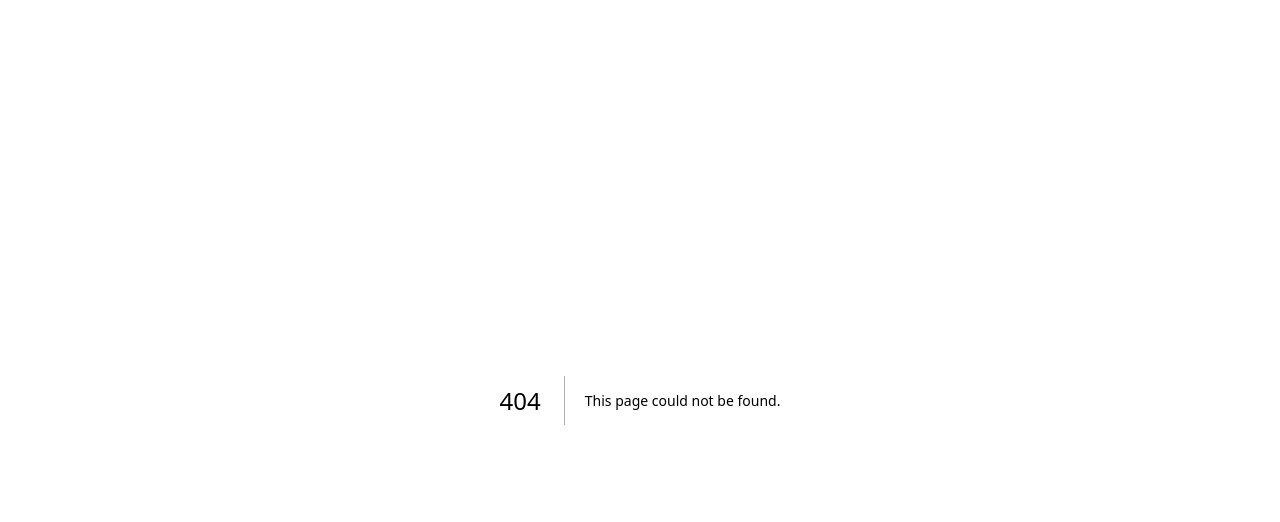
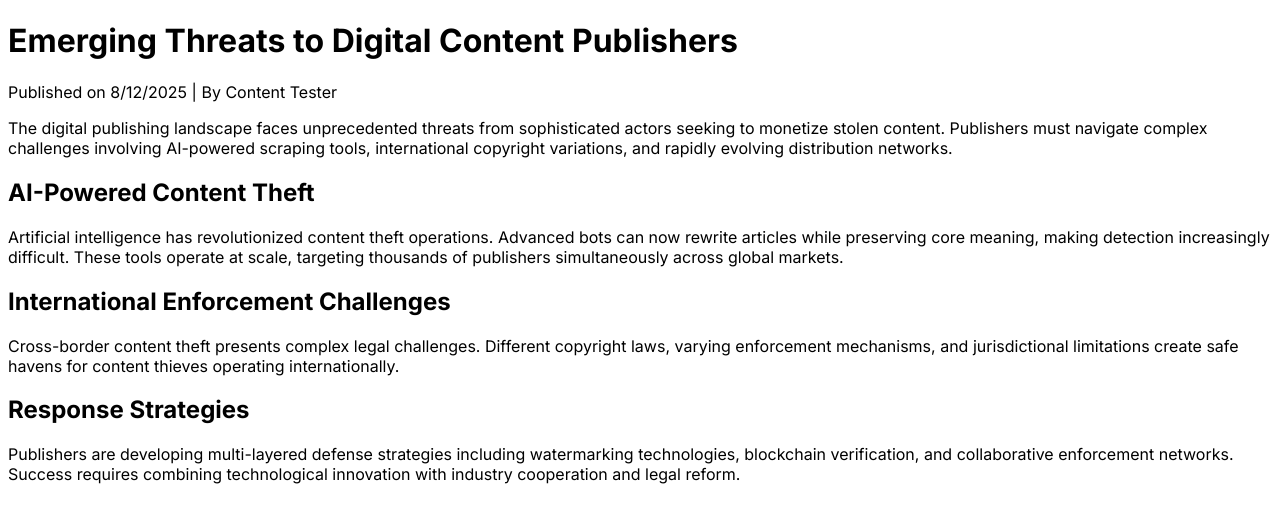
Before and after one commit to Mustapha-Zmirli/wb-test-content, a Next.js app: page /article13 in a window 1280 px wide. Before the commit this address had no page. Shown: the top 522 px of the page. Built offline with nearby package versions, Linux system fonts and the light colour scheme.

Commit message:
articles added

```diff
--- /dev/null
+++ b/app/article11/page.tsx
@@ -0,0 +1,43 @@
+export default function Article11() {
+  return (
+    <div className="max-w-4xl mx-auto px-4 py-8">
+      <header className="mb-8">
+        <h1 className="text-4xl font-bold text-gray-900 mb-4">
+          Content Protection in Contemporary Publishing Platforms
+        </h1>
+        <div className="text-gray-600 text-sm">
+          Published on {new Date().toLocaleDateString()} | By Similar Tester
+        </div>
+      </header>
+
+      <article className="prose prose-lg max-w-none">
+        <p>
+          Contemporary publishing platforms face growing challenges in protecting original content.
+          With the rise of automated content scraping and republishing, publishers require robust
+          security measures to maintain attribution and prevent unauthorized distribution.
+        </p>
+
+        <h2>Platform-Specific Issues</h2>
+        <p>
+          Each publishing platform presents unique security challenges. Social media platforms
+          struggle with viral content attribution, while news websites face sophisticated
+          content theft operations that can republish articles within minutes of publication.
+        </p>
+
+        <h2>Technical Solutions</h2>
+        <p>
+          Advanced content protection systems now employ machine learning algorithms to detect
+          unauthorized copying patterns. These systems can identify content theft across
+          multiple languages and formats, providing publishers with real-time alerts.
+        </p>
+
+        <h2>Legal and Technical Integration</h2>
+        <p>
+          The most effective content protection strategies combine technical measures with
+          legal frameworks. Automated takedown systems, backed by strong legal foundations,
+          provide publishers with both deterrence and enforcement capabilities.
+        </p>
+      </article>
+    </div>
+  )
+}
--- /dev/null
+++ b/app/article12/page.tsx
@@ -0,0 +1,43 @@
+export default function Article12() {
+  return (
+    <div className="max-w-4xl mx-auto px-4 py-8">
+      <header className="mb-8">
+        <h1 className="text-4xl font-bold text-gray-900 mb-4">
+          Security Challenges in Digital Publishing Systems
+        </h1>
+        <div className="text-gray-600 text-sm">
+          Published on {new Date().toLocaleDateString()} | By Similarity Tester
+        </div>
+      </header>
+
+      <article className="prose prose-lg max-w-none">
+        <p>
+          Digital publishing systems encounter significant obstacles when protecting original content.
+          Publishers must implement comprehensive security measures to combat automated scraping
+          and unauthorized republishing while preserving proper attribution.
+        </p>
+
+        <h2>Technical Protection Mechanisms</h2>
+        <p>
+          Modern content protection relies on machine learning algorithms for detecting
+          unauthorized copying patterns. These advanced systems identify content theft across
+          various languages and formats, delivering real-time alerts to publishers.
+        </p>
+
+        <h2>Platform-Specific Security Issues</h2>
+        <p>
+          Different publishing platforms encounter distinct security challenges. Social networks
+          face difficulties with viral content attribution, whereas news organizations confront
+          sophisticated theft operations capable of republishing content within minutes.
+        </p>
+
+        <h2>Integrated Legal-Technical Approaches</h2>
+        <p>
+          Effective content protection requires combining technical solutions with legal measures.
+          Automated takedown systems, supported by robust legal frameworks, offer publishers
+          comprehensive deterrence and enforcement tools.
+        </p>
+      </article>
+    </div>
+  )
+}
--- /dev/null
+++ b/app/article13/page.tsx
@@ -0,0 +1,45 @@
+export default function Article13() {
+  return (
+    <div className="max-w-4xl mx-auto px-4 py-8">
+      <header className="mb-8">
+        <h1 className="text-4xl font-bold text-gray-900 mb-4">
+          Emerging Threats to Digital Content Publishers
+        </h1>
+        <div className="text-gray-600 text-sm">
+          Published on {new Date().toLocaleDateString()} | By Content Tester
+        </div>
+      </header>
+
+      <article className="prose prose-lg max-w-none">
+        <p>
+          The digital publishing landscape faces unprecedented threats from sophisticated actors
+          seeking to monetize stolen content. Publishers must navigate complex challenges involving
+          AI-powered scraping tools, international copyright variations, and rapidly evolving
+          distribution networks.
+        </p>
+
+        <h2>AI-Powered Content Theft</h2>
+        <p>
+          Artificial intelligence has revolutionized content theft operations. Advanced bots can
+          now rewrite articles while preserving core meaning, making detection increasingly difficult.
+          These tools operate at scale, targeting thousands of publishers simultaneously across
+          global markets.
+        </p>
+
+        <h2>International Enforcement Challenges</h2>
+        <p>
+          Cross-border content theft presents complex legal challenges. Different copyright laws,
+          varying enforcement mechanisms, and jurisdictional limitations create safe havens for
+          content thieves operating internationally.
+        </p>
+
+        <h2>Response Strategies</h2>
+        <p>
+          Publishers are developing multi-layered defense strategies including watermarking
+          technologies, blockchain verification, and collaborative enforcement networks. Success
+          requires combining technological innovation with industry cooperation and legal reform.
+        </p>
+      </article>
+    </div>
+  )
+}
```
